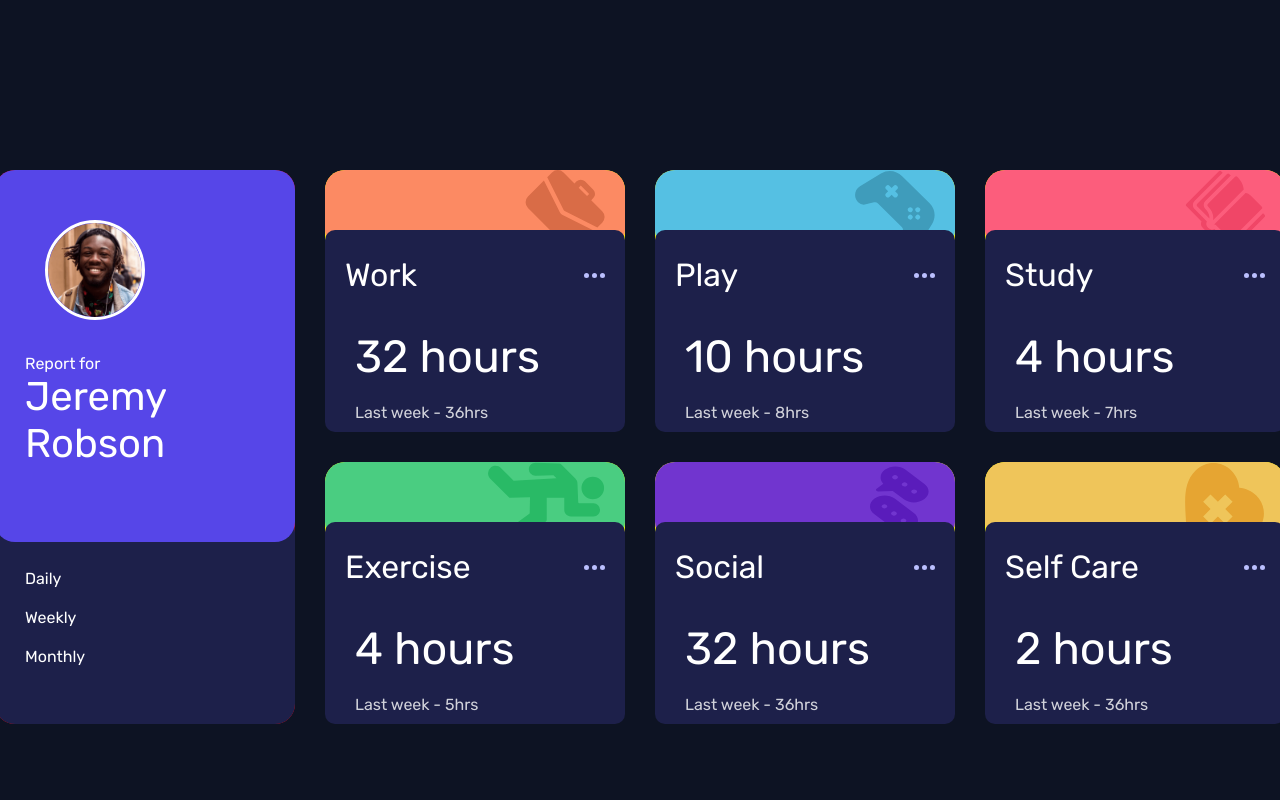
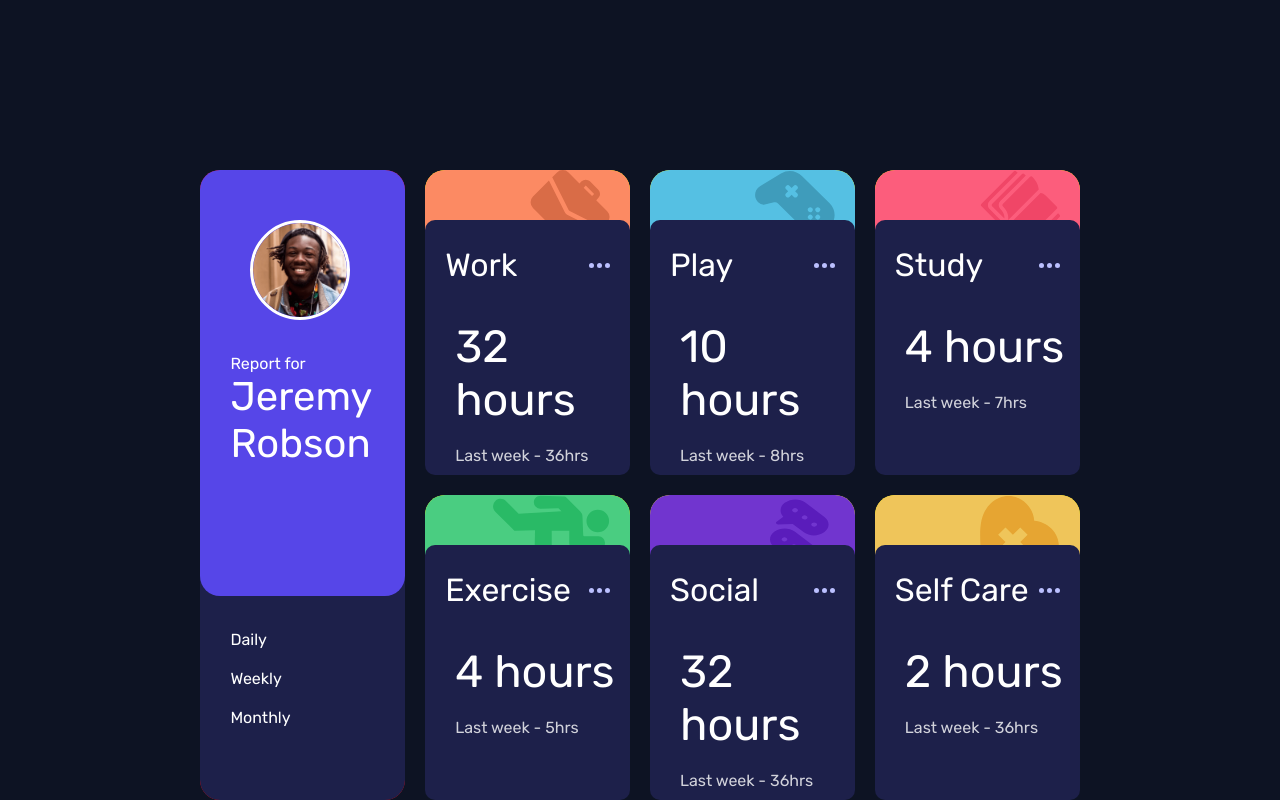
Before and after one commit to allannjuguna/TheJitu, a PHP site: page / in a window 1280 px wide. Run offline with PHP 8.4, Linux system fonts and the light colour scheme.

Commit message:
Final draft

```diff
--- a/Tasks/Assessment1/style.css
+++ b/Tasks/Assessment1/style.css
@@ -15,9 +15,7 @@
 
 body {
 	background: rgb(13, 19, 35);
-	display: flex;
-	justify-content: center;
-	align-items: center;
+	/*background-color:red;*/
 }
 
 
@@ -32,29 +30,29 @@ body {
 
 
 .grid-container{
-	width: 100%;
+	/*background:yellow;*/
+	width: 80%;
+	margin:0px auto;
 	height:70vh;
 	margin-top:20vh;
-	/*margin: 10vh auto;*/
-	/*background:yellow;*/
 	display: grid;
 	justify-content: center;
 	grid-template-areas:
 	'one two three four'
 	'one five six seven'
 	;
-	gap:10px;
 }
 
 .section {
 	margin: 10px;
 	/*min-height:40px;*/
-	width:300px;
+	/*max-width:300px;*/
+	width:16vw;
 	border-radius: 20px;
 	background:yellow;
 	display: flex;
 	flex-direction: column;
-	gap:10px;
+	/*gap:10px;*/
 }
 
 
@@ -210,3 +208,17 @@ h1{
 	color: rgb(255,255,255,0.8);
 	padding:10px;
 }
+
+@media screen and (max-width: 1200px) {
+
+
+	.grid-container{
+		width:100%;
+	}
+
+	.section {
+		width:22vw;
+	}
+
+
+	}
```
Also changed, not shown: Tasks/Assessment1/index.html (+0 -10 lines), Tasks/Assessment1/image.jpg.
